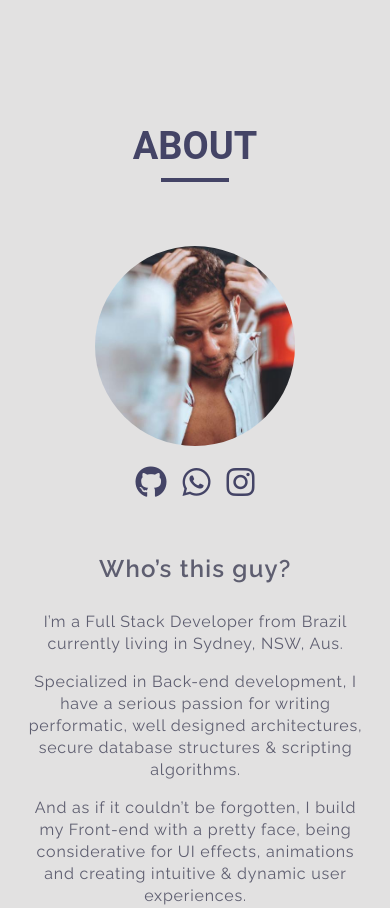
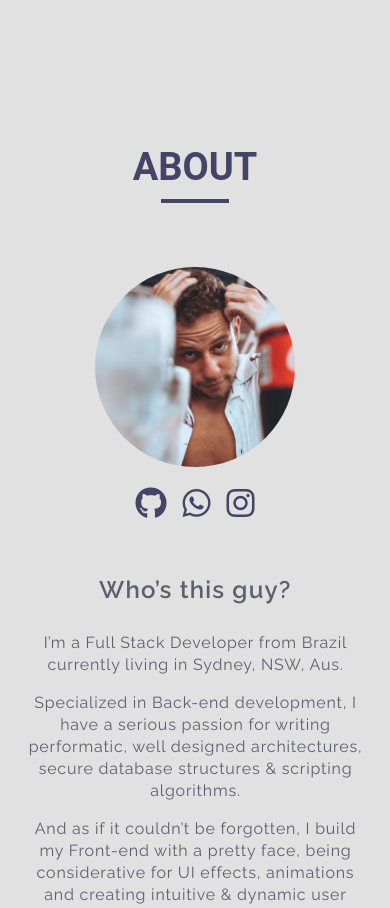
Before and after one commit to jraphaelsst/React-MyPortfolio, a React (Create React App) app in the folder frontend/: page / in a window 390 px wide. Shown: the part 920-1828 px from the top of the page. Built offline with nearby package versions, Linux system fonts and the light colour scheme; no server answers.

Commit message:
Updated About Section Title height for responsivity

```diff
--- a/frontend/src/components/About/styles.ts
+++ b/frontend/src/components/About/styles.ts
@@ -10,7 +10,7 @@ export const TitleContainer = styled.div`
   display: flex;
   flex-direction: column;
   align-items: center;
-  margin: 64px 0 64px 0;
+  margin: 85px 0 64px 0;
 `
 
 export const SectionTitle = styled.h1`
```
